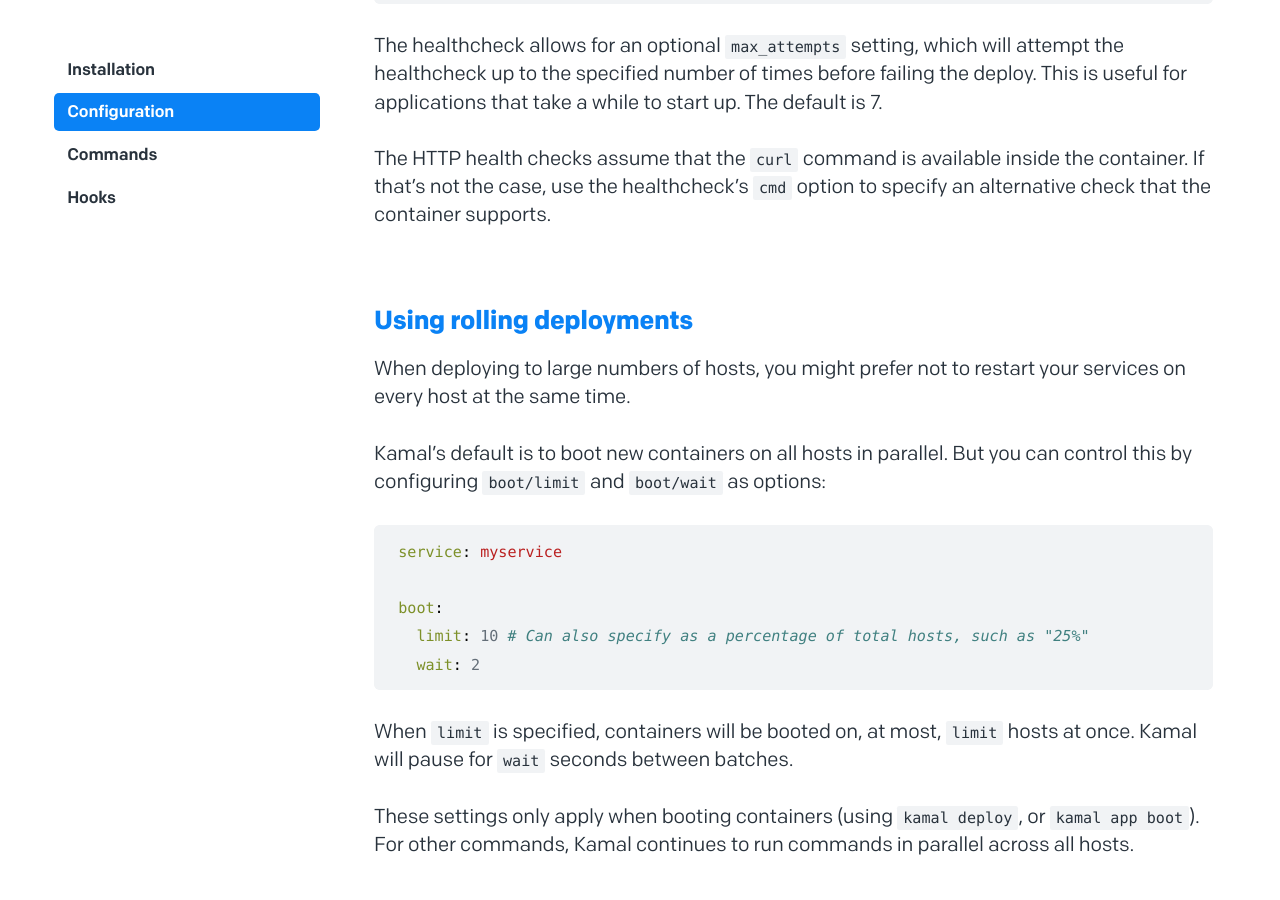
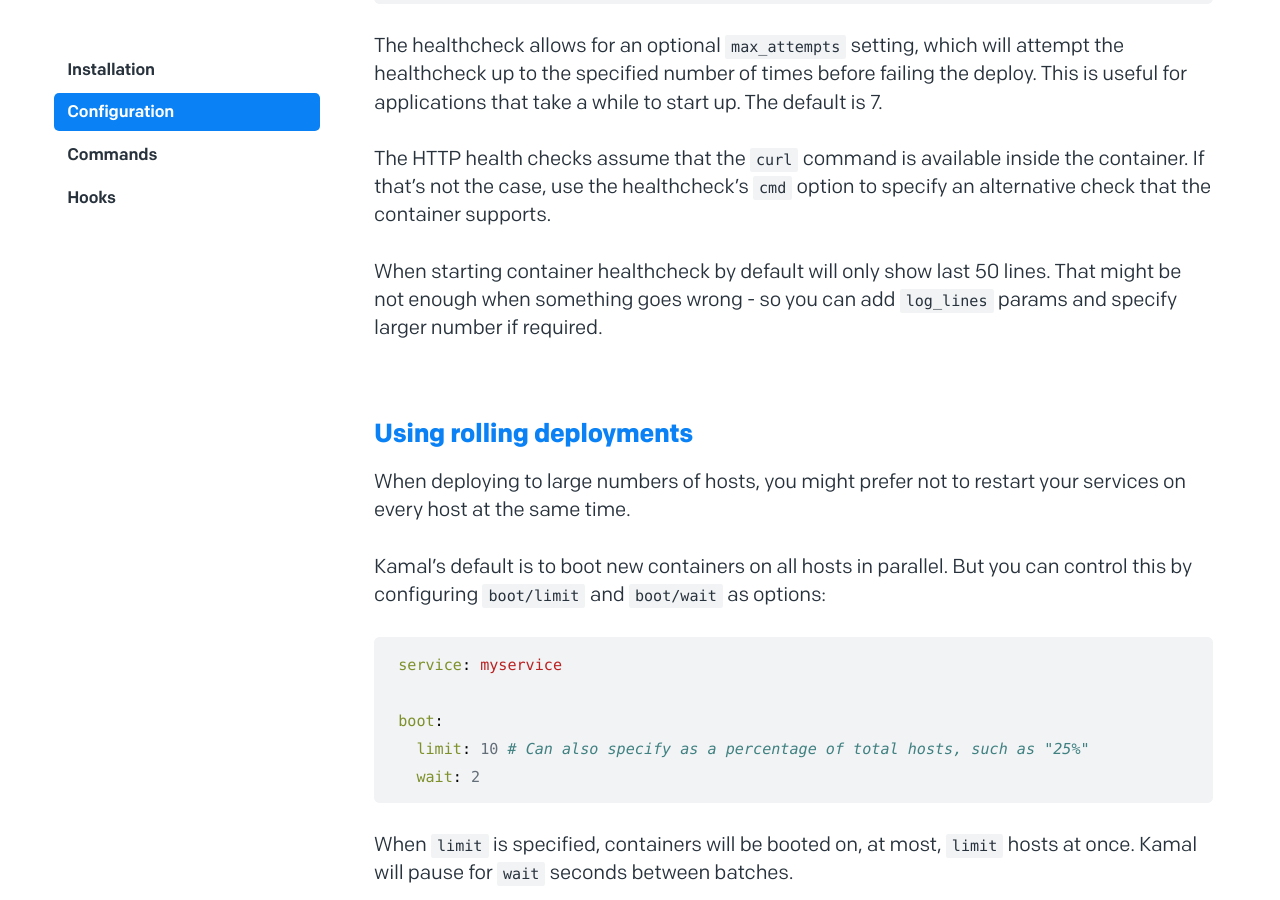
Before and after one commit to basecamp/kamal-site, a Jekyll site: the page built from _docs/configuration.md, in a window 1280 px wide and 900 px high, scrolled down 21008 px. Built offline with Jekyll 4.4.1, drawn with Linux system fonts in a browser that asks for light colours.

Commit message:
Describe "log_lines" Config for Healthcheck

```diff
--- a/_docs/configuration.md
+++ b/_docs/configuration.md
@@ -688,6 +688,8 @@ The healthcheck allows for an optional `max_attempts` setting, which will attemp
 
 The HTTP health checks assume that the `curl` command is available inside the container. If that's not the case, use the healthcheck's `cmd` option to specify an alternative check that the container supports.
 
+When starting container healthcheck by default will only show last 50 lines. That might be not enough when something goes wrong - so you can add `log_lines` params and specify larger number if required.
+
 ## Using rolling deployments
 
 When deploying to large numbers of hosts, you might prefer not to restart your services on every host at the same time.
```
